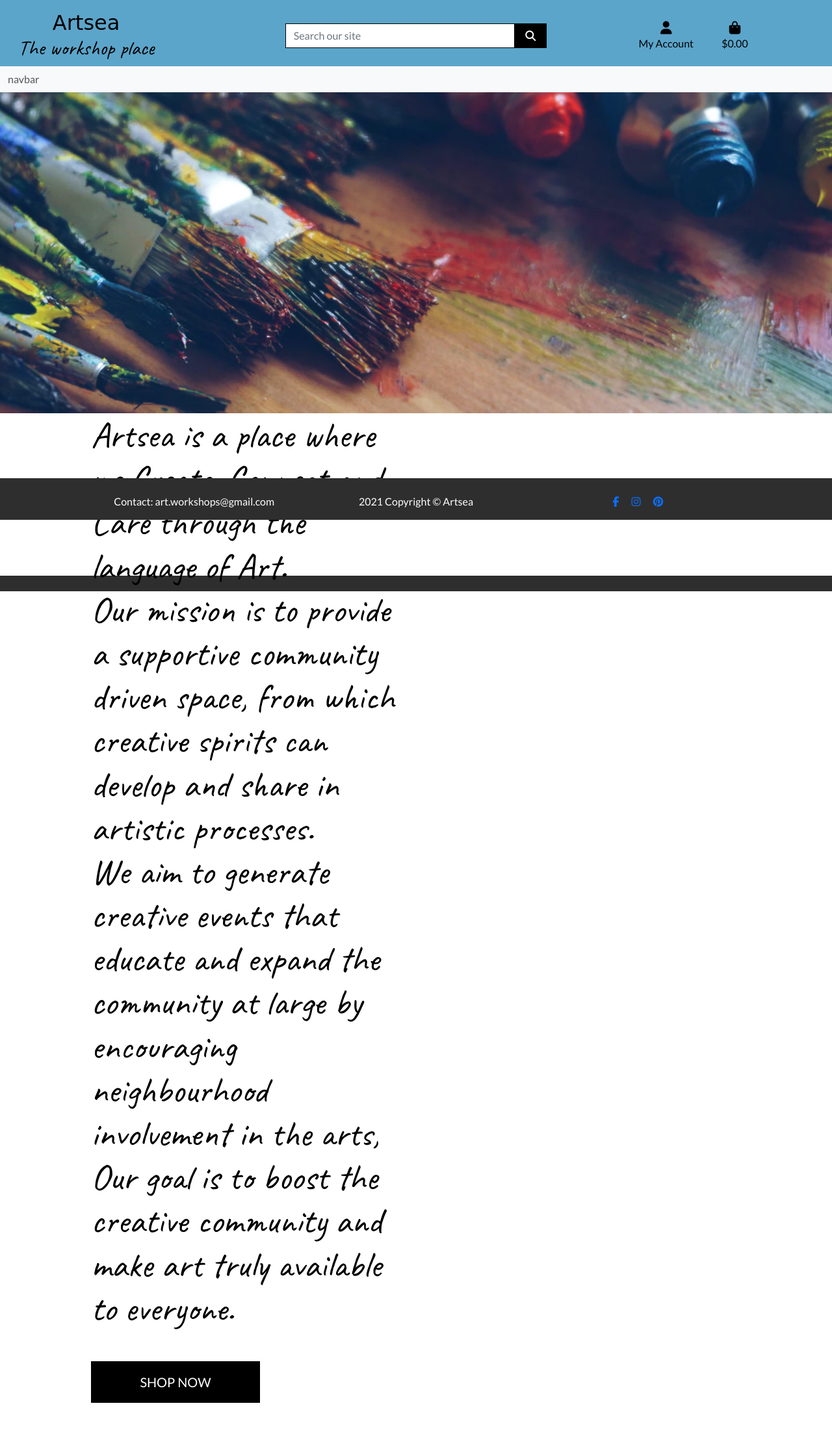
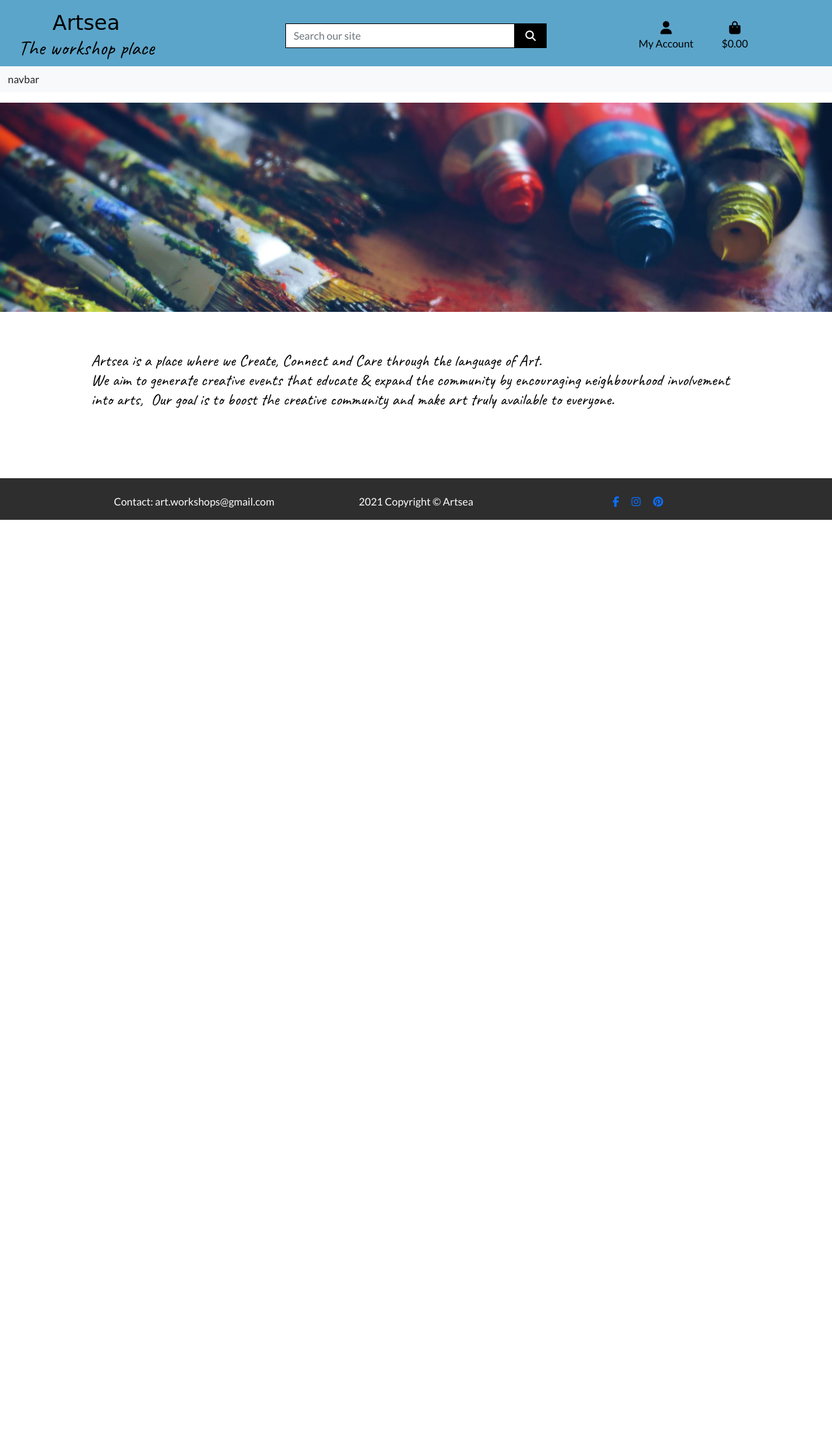
Before and after one commit to Anindita123-code/MS4-full-stack-artsea, a Django app: template home/templates/home/index.html in a window 1280 px wide. Shown: the whole page at 65% size. After the commit the page ends 800 px from the top, so only its background shows below. Run offline with Django 3.2, Linux system fonts and the light colour scheme; the template is opened without the code that fills it, so the values that code supplies are empty; some libraries are stand-ins or nearby versions; some web fonts are replaced.

Commit message:
adjust the responsive look of the home page by using media queries

```diff
--- a/home/static/css/base.css
+++ b/home/static/css/base.css
@@ -1,4 +1,5 @@
 @import url('https://fonts.googleapis.com/css2?family=Caveat&family=Goblin+One&display=swap');
+@import url('https://fonts.googleapis.com/css2?family=Cormorant+Garamond:ital,wght@1,300&display=swap');
 
 
 html {
@@ -10,14 +11,12 @@ header{
 
 #hero_image{
     background: url('../media/homepage_head.jpeg') no-repeat center center fixed;
-    background-size: cover;
-    height: calc(100vh - 164px);
-    /* height: 500px; */
+    background-size: contain;
+    /* height: calc(100vh - 164px); */
+    height: 480px;
     width: 100%;
 }
 body {
-    height: 250px;
-    color: #555;
     font-family: 'Lato';
 }
 
@@ -36,12 +35,20 @@ footer {
 
 .logo-font {
     font-family: 'Goblin One', cursive;
-
-    /* text-transform: uppercase; */
 }
 
 .logo-font-small{
     font-family: 'Caveat', cursive;
+}
+
+.home-text{
+    font-family: 'Caveat', cursive;
+    font-size: 25px;
+}
+
+.home-text p{
+    font-family: 'Cormorant Garamond', serif;
+    font-size: 30px;
 }
 
 .main-logo-link {
@@ -101,6 +108,17 @@ footer {
     }
 
     .header-container {
-        padding-top: 164px;
+        /* padding-top: 164px; */
+        padding-top: 60px;
+
     }
 }
+
+/* on small screen */
+@media screen and (max-width: 600px)  {
+    #hero_image{
+        background: url('../media/homepage_head.jpeg') no-repeat fixed;
+        height: 200px;
+        width: 100%;
+    }
+}
--- a/home/templates/home/index.html
+++ b/home/templates/home/index.html
@@ -2,26 +2,20 @@
 {% load static %}
 
 {% block page_header %}
-    <div id="hero_image" class="">
-        header
-    </div>
+    <div id="hero_image" class="bg-image"></div>
 {% endblock %}
 
 {% block content %}
-    <div class="container h-100">
+
+    <div class="container header-container h-100">
         <div class="row h-100">
-            <div class="col-7 col-md-6 my-auto">
-                <p class="display-4 logo-font-small text-black">
-                    Artsea is a place where we Create, Connect and Care through the language of Art.
-                    <br>Our mission is to provide a supportive community driven space, from which creative spirits can develop and share in artistic processes.
-                    <br>We aim to generate creative events that educate and expand the community at large by encouraging neighbourhood involvement in the arts,
-                    <br>Our goal is to boost the creative community and make art truly available to everyone.
+            <br>
+            <div class="col-12 col-md-12 my-auto ">
+                <p class="display-4 text-black home-text text-justify">
+                    Artsea is a place where we Create, Connect and Care through the language of Art.<br>
+                    We aim to generate creative events that educate & expand the community by encouraging neighbourhood involvement into arts,
+                    &nbsp;Our goal is to boost the creative community and make art truly available to everyone.
                 </p>
-                <div class="my-5">
-                    <h4>
-                        <a href="" class="shop-now-button btn btn-lg rounded-0 text-uppercase py-3">Shop Now</a>
-                    </h4>
-                </div>
             </div>
         </div>
     </div>
--- a/templates/base.html
+++ b/templates/base.html
@@ -127,8 +127,6 @@
     {% block content %}
     {% endblock %}
 
-     <footer class="page-footer font-small blue pt-4">
-
  <!-- Footer -->
 <footer class="page-footer font-small elegant-color fixed-bottom pt-4">
   <div class="container">
```
